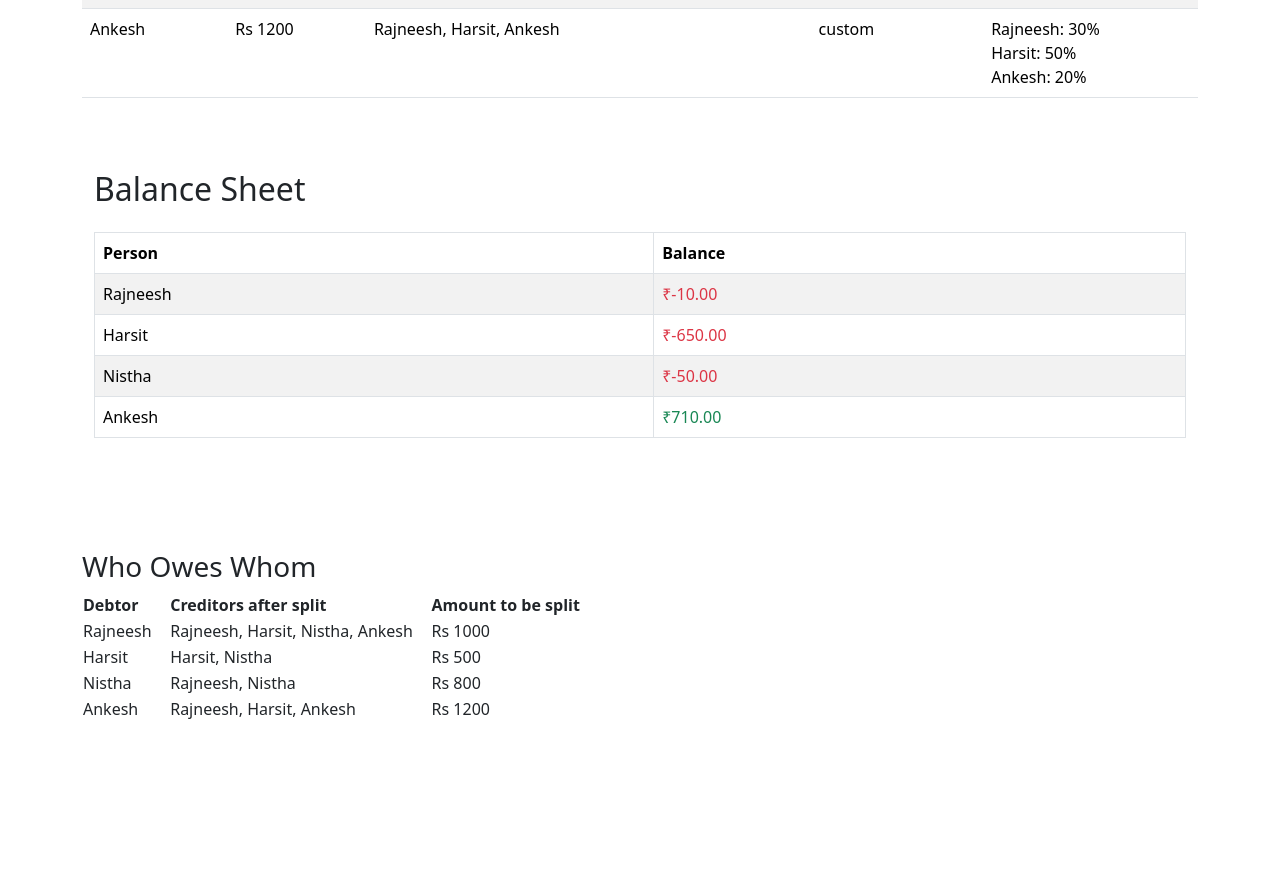
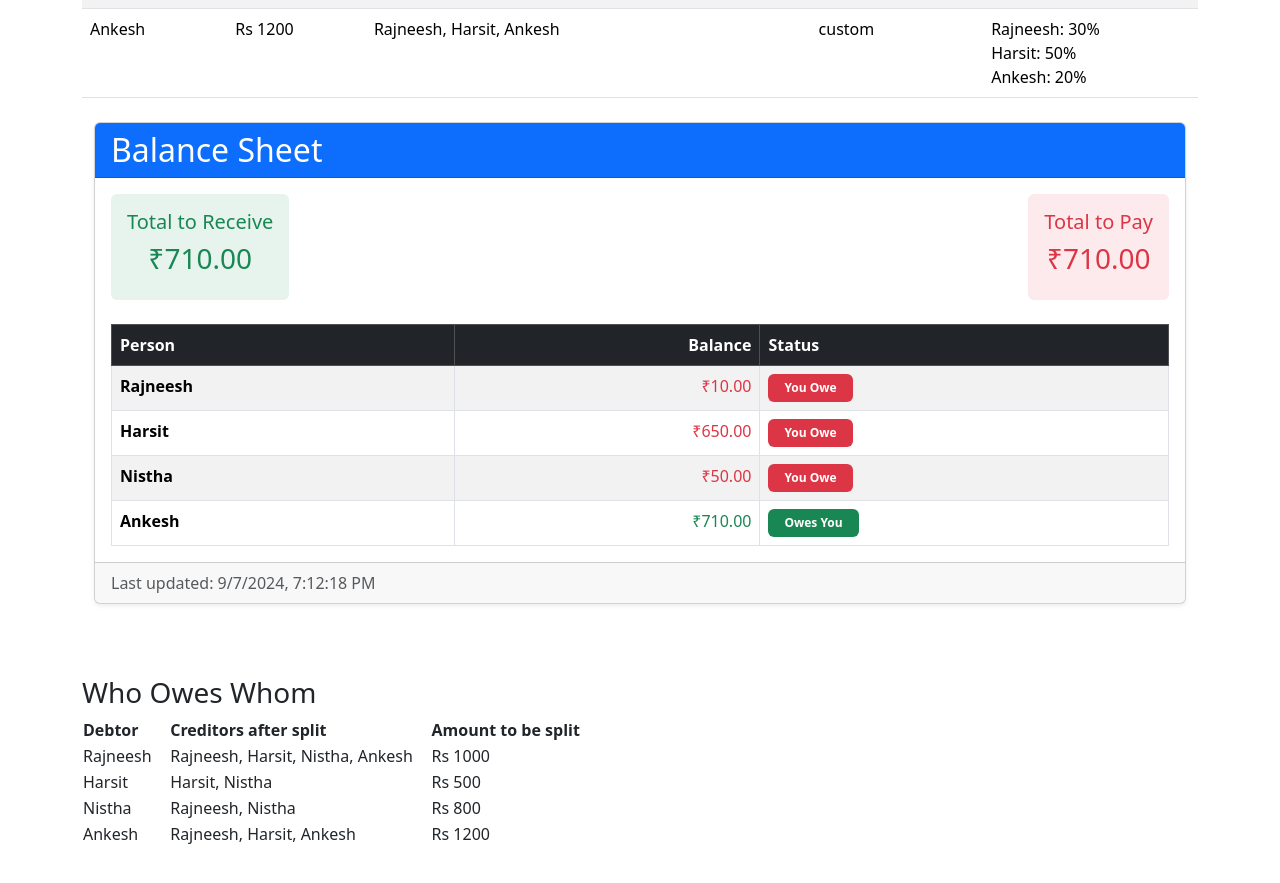
Before and after one commit to shrexa/Splitwise-Transactions, a React (Create React App) app: page / in a window 1280 px wide. Shown: the part 864-1747 px from the top of the page. Before the commit the page ends 1658 px from the top, so only its background shows below. Built offline with nearby package versions, Linux system fonts and the light colour scheme.

Commit message:
Update BalanceSheet.js

```diff
--- a/src/components/BalanceSheet.js
+++ b/src/components/BalanceSheet.js
@@ -1,91 +1,66 @@
 import React from 'react';
-import { Table } from 'react-bootstrap';
+import { Table, Card, Badge } from 'react-bootstrap';
 
-function BalanceSheet({  balances }) {
+function BalanceSheet({ balances }) {
+  // Calculate total positive and negative balances for summary
+  const positiveBalances = Object.values(balances).filter(b => b > 0).reduce((sum, b) => sum + b, 0);
+  const negativeBalances = Object.values(balances).filter(b => b < 0).reduce((sum, b) => sum + b, 0);
+
   return (
     <div className="container mt-4">
-            <br></br>
-            <br></br>
+      <Card className="shadow-sm">
+        <Card.Header className="bg-primary text-white">
+          <h2 className="mb-0">Balance Sheet</h2>
+        </Card.Header>
+        <Card.Body>
+          <div className="d-flex justify-content-between mb-4">
+            <div className="text-center p-3 bg-success bg-opacity-10 rounded">
+              <h5 className="text-success">Total to Receive</h5>
+              <h3 className="text-success">₹{positiveBalances.toFixed(2)}</h3>
+            </div>
+            <div className="text-center p-3 bg-danger bg-opacity-10 rounded">
+              <h5 className="text-danger">Total to Pay</h5>
+              <h3 className="text-danger">₹{Math.abs(negativeBalances).toFixed(2)}</h3>
+            </div>
+          </div>
 
-    <h2 className="mb-4">Balance Sheet</h2>
-    <Table striped bordered hover>
-      <thead>
+          <Table striped bordered hover responsive className="mb-0">
+            <thead className="table-dark">
               <tr>
                 <th>Person</th>
-          <th>Balance</th>
+                <th className="text-end">Balance</th>
+                <th>Status</th>
               </tr>
             </thead>
             <tbody>
               {Object.entries(balances).map(([person, balance]) => (
                 <tr key={person}>
-            <td>{person}</td>
-            <td className={balance >= 0 ? 'text-success' : 'text-danger'}>
-              ₹{balance.toFixed(2)}
+                  <td className="fw-bold">{person}</td>
+                  <td className={`text-end ${balance >= 0 ? 'text-success' : 'text-danger'}`}>
+                    ₹{Math.abs(balance).toFixed(2)}
+                  </td>
+                  <td>
+                    {balance >= 0 ? (
+                      <Badge bg="success" className="px-3 py-2">
+                        Owes You
+                      </Badge>
+                    ) : (
+                      <Badge bg="danger" className="px-3 py-2">
+                        You Owe
+                      </Badge>
+                    )}
                   </td>
                 </tr>
               ))}
             </tbody>
-      <br></br>
-
           </Table>
+        </Card.Body>
+        <Card.Footer className="text-muted">
+          Last updated: {new Date().toLocaleString()}
+        </Card.Footer>
+      </Card>
     </div>
   );
 }
-// export default class balances extends React.BalanceSheet{}
 
 export default BalanceSheet;
-
-// import React from 'react';
-// import { Table } from 'react-bootstrap';
-
-// function BalanceSheet({ balances }) {
-//   return (
-//     <div className="container mt-4">
-//       <h2 className="mb-4">Balance Sheet</h2>
-//       <Table striped bordered hover>
-//         <thead>
-//           <tr>
-//             <th>Person</th>
-//             <th>Balance</th>
-//           </tr>
-//         </thead>
-//         <tbody>
-//           {Object.entries(balances).map(([person, balance]) => (
-//             <tr key={person}>
-//               <td>{person}</td>
-//               <td className={balance >= 0 ? 'text-success' : 'text-danger'}>
-//                 ₹{balance.toFixed(2)}
-//               </td>
-//             </tr>
-//           ))}
-//         </tbody>
-//       </Table>
-//     </div>
-//   );
-// }
-
-// export default BalanceSheet;
-
-
-// import React from 'react';
-// import { FaArrowUp, FaArrowDown } from 'react-icons/fa'; // Icons for credit/debt
-
-// const BalanceSheet = ({ balances }) => {
-//   return (
-//     <div className="balance-sheet">
-//       <h2>Balance Sheet</h2>
-//       <ul>
-//         {balances.map(({ name, amount }, index) => (
-//             <li key={index} style={{ color: amount < 0 ? 'red' : 'green' }}>
-//             {name}: ${Math.abs(amount)}
-//             {amount < 0 ? <FaArrowDown /> : <FaArrowUp />}
-//           </li>
-//         ))}
-//       </ul>
-//     </div>
-//   );
-// };
-
-// export default BalanceSheet;
-
-// errorr
```
Lines whose indentation alone changed are shown as unchanged.
